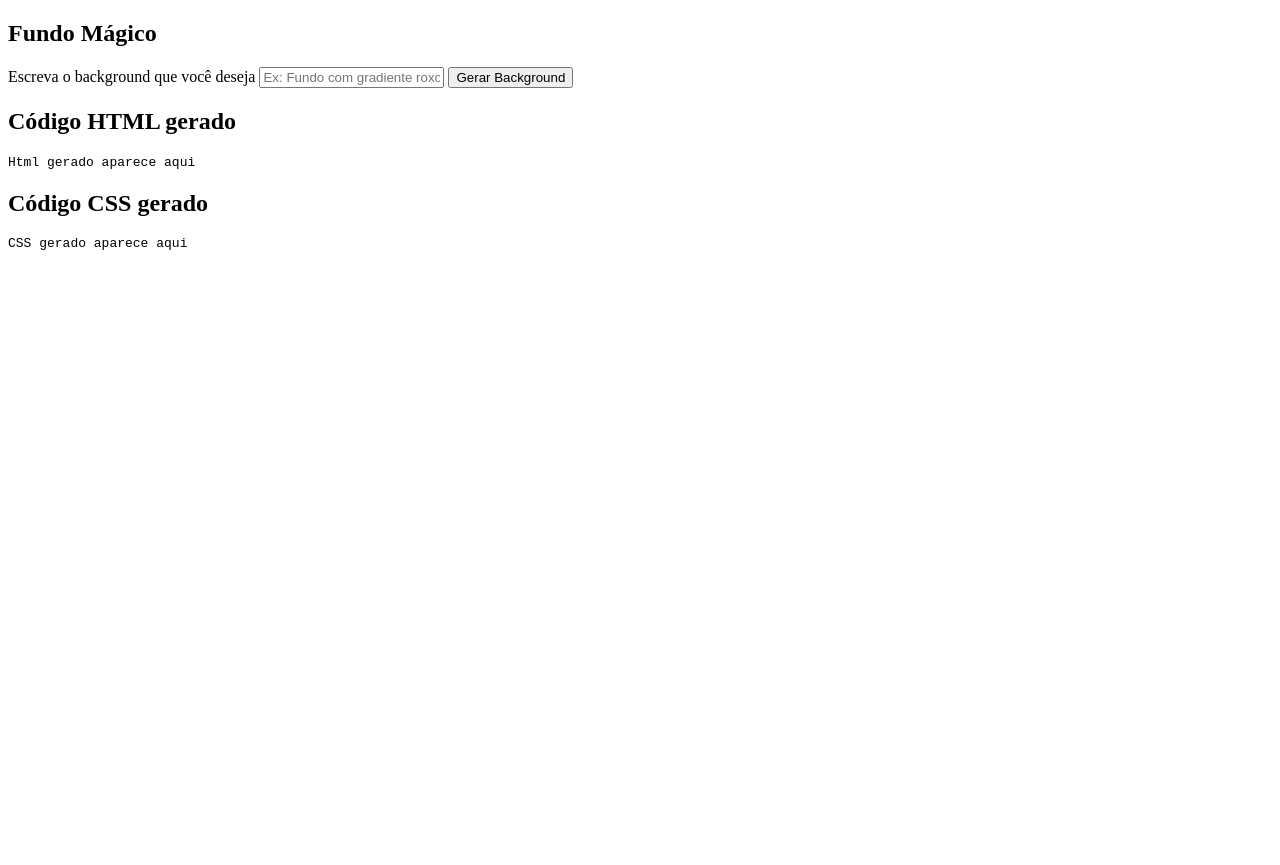
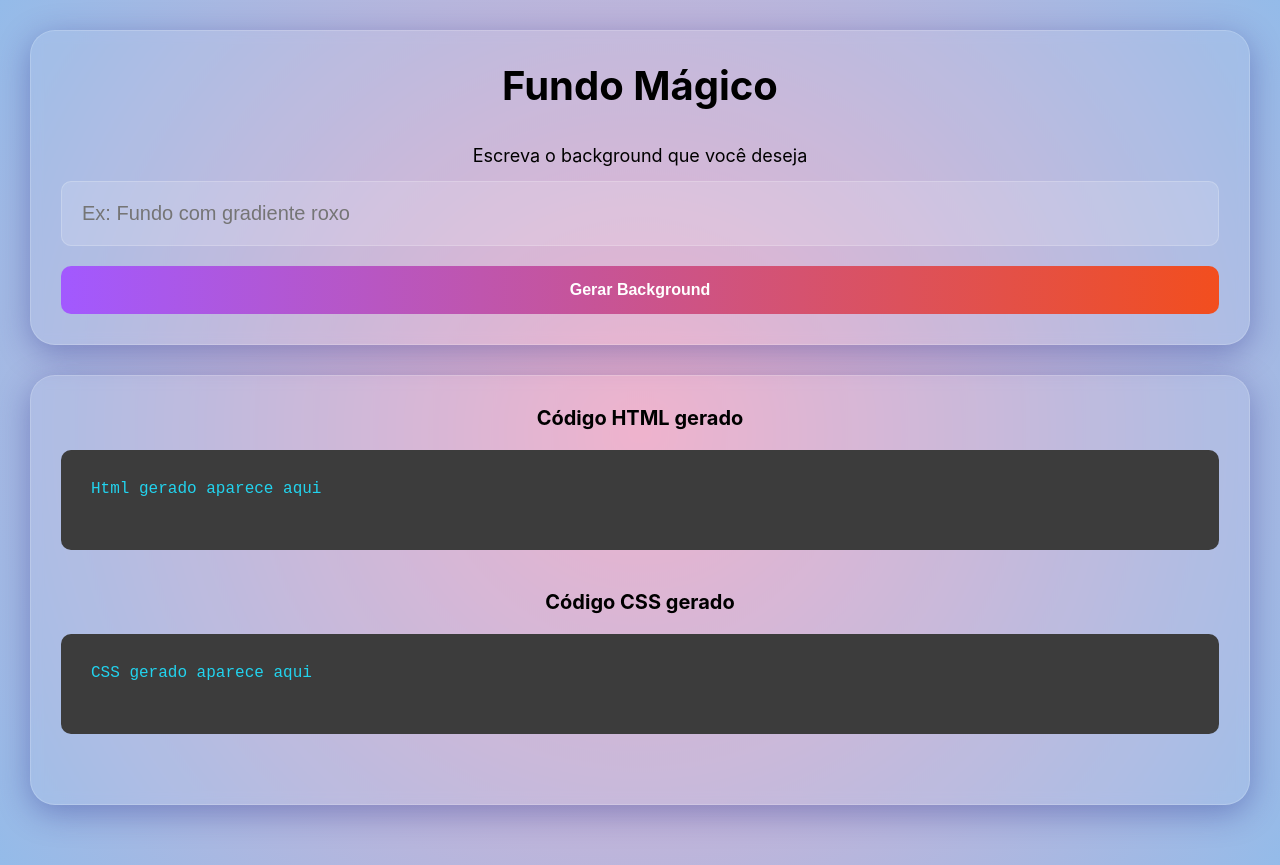
Before and after one commit to alepeglow/fundo-magico-n8n, a plain HTML site: page index.html in a window 1280 px wide. Before the commit the page ends 800 px from the top, so only its background shows below. Drawn offline with Linux system fonts and the light colour scheme.

Commit message:
add css do projeto

```diff
--- a/index.html
+++ b/index.html
@@ -4,14 +4,14 @@
     <meta charset="UTF-8" />
     <meta name="viewport" content="width=device-width, initial-scale=1.0" />
     <title>Fundo Mágico</title>
-    <link rel="stylesheet" href="src/css/style.css" />
+    <link rel="stylesheet" href="./src/css/style.css" />
   </head>
   <body>
     <main class="root">
       <section class="form-card">
-        <h1>Fundo Mágico</h1>
+        <h1 class="title">Fundo Mágico</h1>
         <form class="form">
-          <label for="description">Escreva o background que você deseja</label>
+          <label for="description" class="label">Escreva o background que você deseja</label>
           <input
             id="description"
             type="text"
@@ -23,16 +23,16 @@
       </section>
       <section class="preview-area"></section>
       <section class="code-section">
-        <div class="code-section">
+        <div class="code-preview">
           <h2>Código HTML gerado</h2>
           <pre class="code html-code">Html gerado aparece aqui</pre>
         </div>
-        <div>
+        <div class="code-preview">
             <h2>Código CSS gerado</h2>
             <pre class="code css-code">CSS gerado aparece aqui</pre>
         </div>
       </section>
     </main>
-    <script src="src/js/script.js"></script>
+    <script src="./src/js/script.js"></script>
   </body>
 </html>
--- a/src/css/style.css
+++ b/src/css/style.css
@@ -0,0 +1,101 @@
+*{
+    margin: 0;
+    padding: 0;
+    box-sizing: border-box;
+}
+
+body {
+    font-family: "Inter", sans-serif;
+    background-color: #fff;
+    min-height: 100vh;
+    background: radial-gradient(
+        circle,
+        rgba(238, 174, 202, 1) 0%,
+        rgba(148, 187, 233, 1) 100%
+    );
+}
+
+.root {
+    max-width: 1280px;
+    margin: 0 auto;
+    padding: 30px;
+    text-align: center;
+}
+
+.root .title {
+    font-size: 40px;
+    font-weight: bold;
+    margin-bottom: 35px;
+}
+
+.root .form-card, .root .code-section {
+    background: rgba(255, 255, 255, 0.07);
+    padding: 30px;
+    border-radius: 25px;
+    box-shadow: 0 8px 32px 0 rgba(31, 38, 135, 0.37);
+    margin-bottom: 30px;
+    backdrop-filter: blur(6px);
+    border: 1px solid rgba(255, 255, 255, 0.18);
+}
+
+.form .label {
+    display: block;
+    font-size: 18px;
+    margin-bottom: 15px;
+}
+
+.form .input {
+    width: 100%;
+    padding: 20px;
+    font-size: 20px;
+    border-radius: 10px;
+    border: 1px solid #fff3;
+    margin-bottom: 20px;
+    background: rgba(255, 255, 255, 0.15);
+}
+
+.form .btn {
+    width: 100%;
+    background: linear-gradient(90deg, #a259ff,#f24e1e 100%);
+    color: #fff;
+    font-size: 16px;
+    border-radius: 10px;
+    border: none;
+    font-weight: bold;
+    cursor: pointer;
+    padding: 15px;
+
+}
+.form .btn:hover {
+    background: linear-gradient(90deg, rgba(148,91,233,0.384), #da785a 90%);
+}
+
+.preview-area {
+    display: none;
+}
+
+.code-section {
+    border-radius: 25px;
+    padding: 20px;
+    margin-bottom: 30px;
+}
+
+.code-section .code-preview {
+    margin-bottom: 40px;
+}
+
+.code-section .code-preview h2 {
+    font-size: 20px;
+    margin-bottom: 20px;
+}
+
+.code-section .code-preview .code {
+    background-color: #3c3c3c;
+    color: #22d3ee;
+    padding: 30px;
+    border-radius: 10px;
+    font-size: 16px;
+    text-align: left;
+    overflow-x: auto;
+    height: 100px;
+}
```
